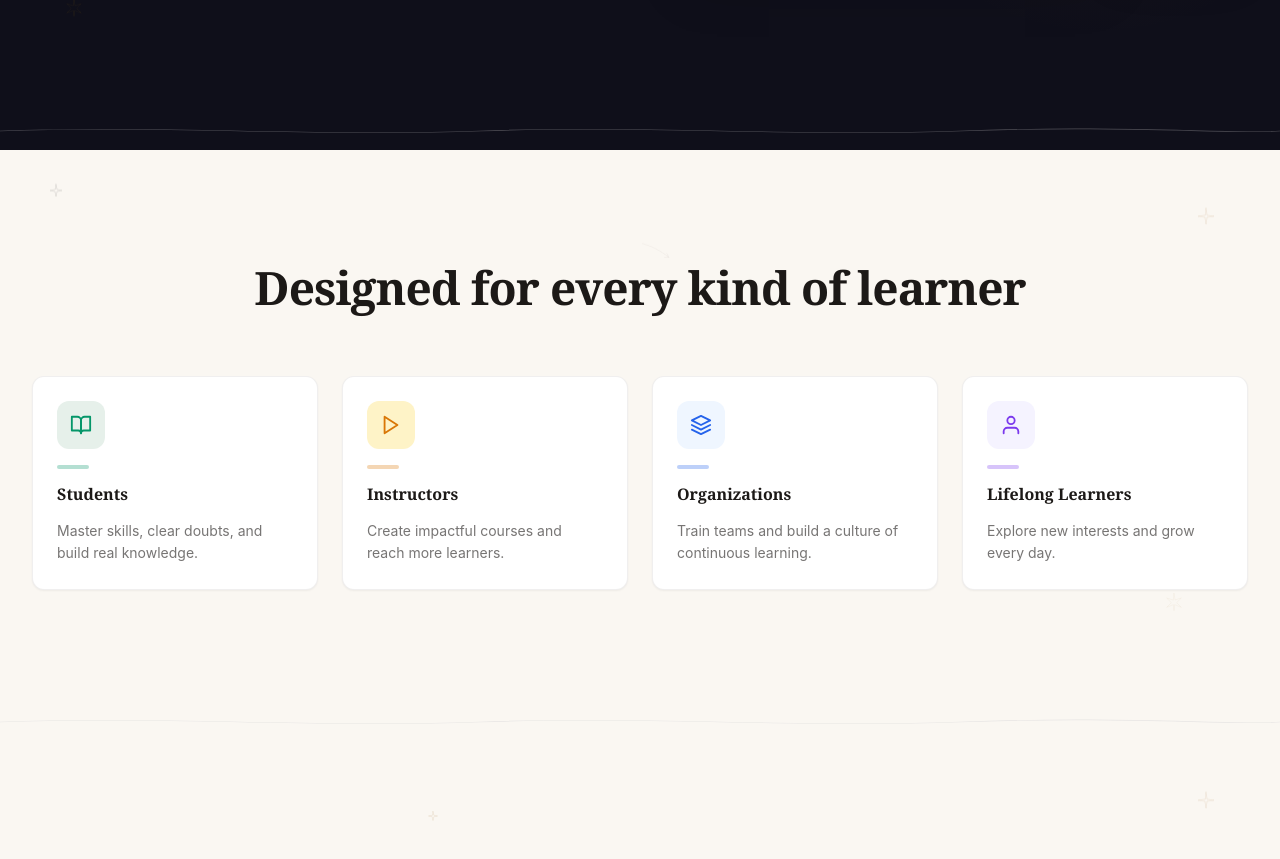
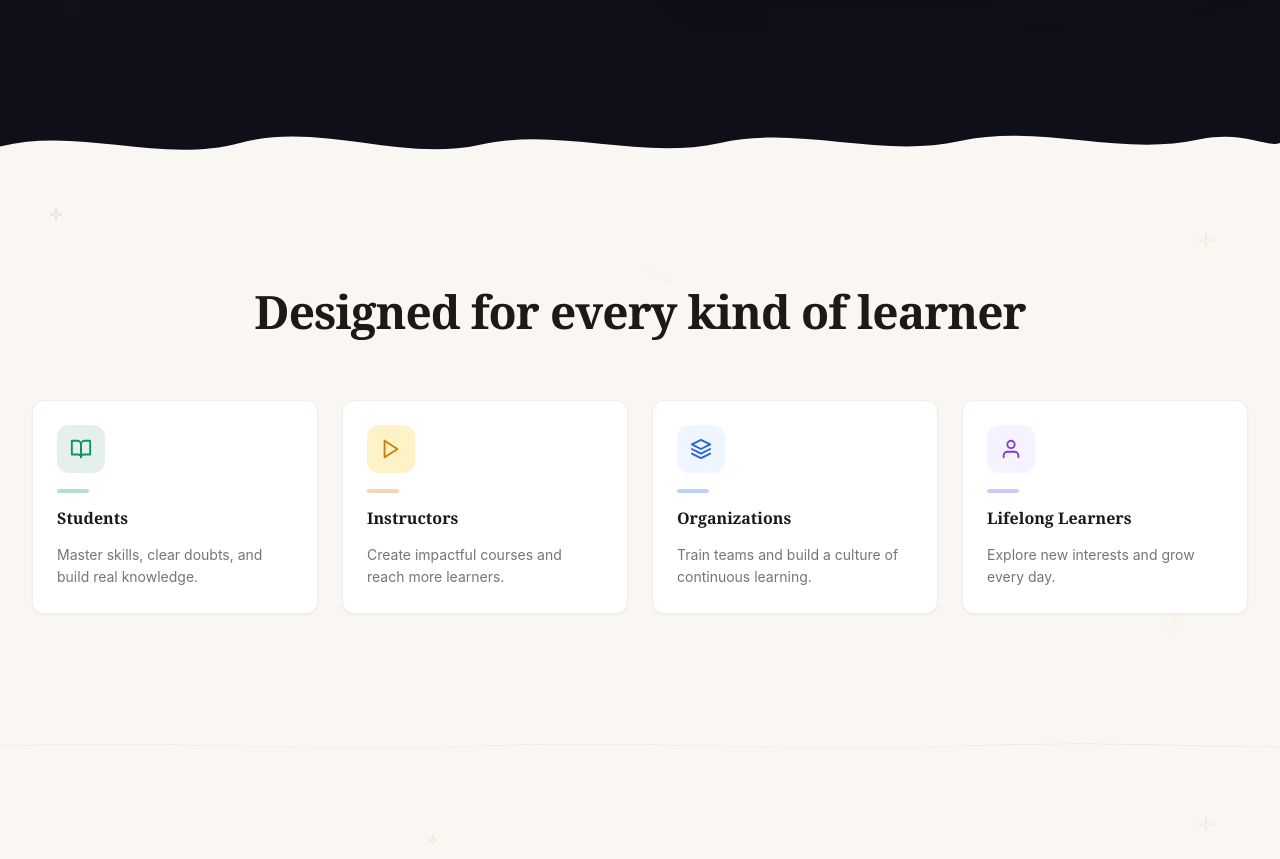
Before and after one commit to Rampravsh/PragyaOS, a React (Vite) app in the folder apps/web/: page / in a window 1280 px wide. Shown: the part 1903-2762 px from the top of the page. Built offline with nearby package versions, Linux system fonts and the light colour scheme.

Commit message:
fix: restore paper-torn curve divider transition at the top of PlatformSection

```diff
--- a/apps/web/src/compositions/marketing/home/sections/PlatformSection.tsx
+++ b/apps/web/src/compositions/marketing/home/sections/PlatformSection.tsx
@@ -100,22 +100,15 @@ const LearnerCard = memo(function LearnerCard({
 export function PlatformSection(): React.JSX.Element {
   return (
     <>
-      {/* Page divider: dark/light transition line */}
-      <div className="w-full overflow-hidden bg-[#0F0F1A] dark:bg-[#FAF7F2] transition-colors duration-300 leading-[0] mb-0" aria-hidden="true">
+      {/* Paper-torn divider: dark → cream */}
+      <div className="relative w-full overflow-hidden bg-[#0F0F1A] dark:bg-[#FAF7F2] transition-colors duration-300" style={{ height: 64 }} aria-hidden="true">
         <svg
-          viewBox="0 0 1440 80"
+          className="absolute bottom-0 left-0 w-full text-[#FAF7F2] dark:text-[#0f0f10] transition-colors duration-300 translate-y-[1px]"
+          viewBox="0 0 1440 64"
           preserveAspectRatio="none"
-          className="w-full block text-stone-200/30 dark:text-stone-300/40 transition-colors duration-300 translate-y-[1px]"
-          style={{ height: 40 }}
+          fill="currentColor"
         >
-          <path
-            d="M0,40 C180,28 360,52 540,40 C720,28 900,52 1080,40 C1260,28 1380,46 1440,40"
-            stroke="currentColor"
-            strokeWidth="1.2"
-            strokeLinecap="round"
-            strokeLinejoin="round"
-            fill="none"
-          />
+          <path d="M0,32 C90,10 180,52 270,28 C360,4 450,50 540,30 C630,10 720,48 810,28 C900,8 990,46 1080,26 C1170,6 1260,44 1350,24 C1400,14 1425,34 1440,28 L1440,64 L0,64 Z" />
         </svg>
       </div>
 
```
